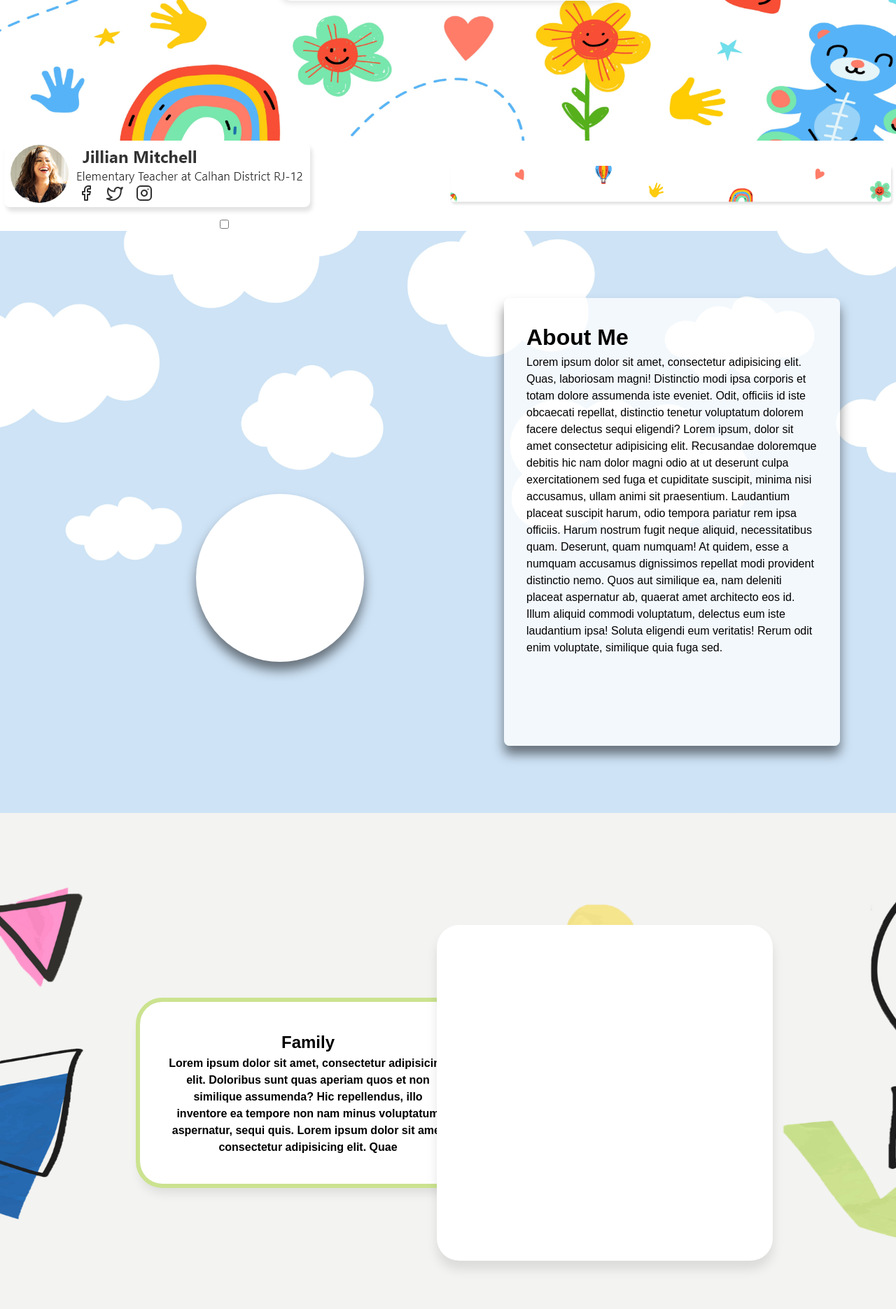
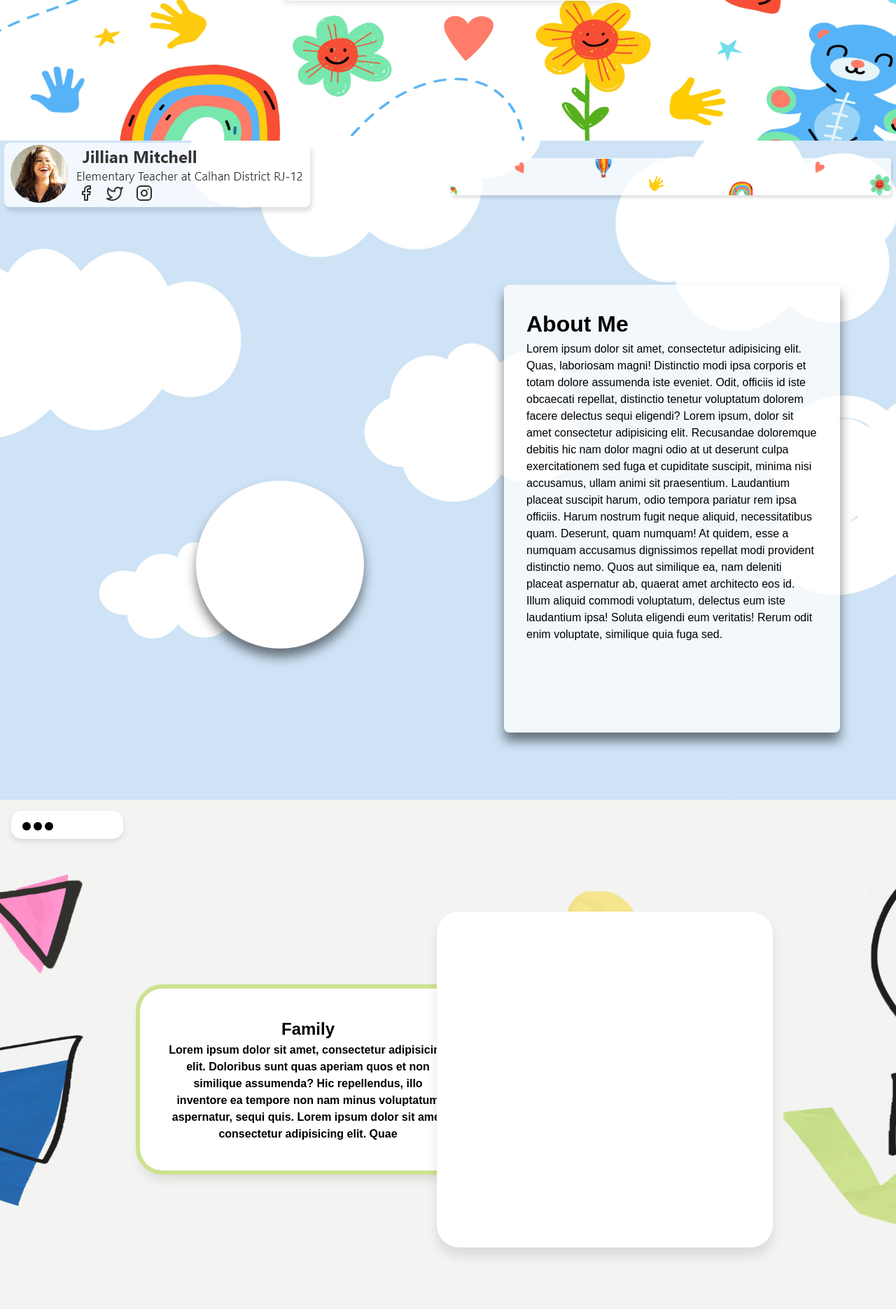
Before and after one commit to TysGitCode/TysGitCode-VSCode, a PHP site: page /LandingPage.html in a window 1280 px wide; the page is wider, and only the part inside the window is pictured. Shown: the part 599-2470 px from the top of that part at 70% size. Run offline with PHP 8.4, Linux system fonts and the light colour scheme.

Commit message:
updated nav and fixed about me page background

```diff
--- a/Code/moms_website/LandingPage.css
+++ b/Code/moms_website/LandingPage.css
@@ -110,24 +110,6 @@ select {
 /*-----------------------------------------------------------------------------*/
 
 
-.menuBox
-{
-  grid-row: 1/2;
-  grid-column: 1/2;
-  position: absolute;
-  display: grid;
-  justify-self: left;
-  align-self: start;
-  width: 10rem;
-  height: 1rem;
-  background-color: white;
-  border-radius: 15px;
-  box-shadow: 0 4px 8px rgba(0, 0, 0, 0.1);
-  padding: 20px;
-  margin-top: 1rem;
-  margin-left: 1rem;
-}
-
 /*establishes the grid for the landing page*/
 .landingPageGrid {
   background-image: url("Images/landingBackground.jpg");
@@ -153,8 +135,8 @@ select {
   background-color: white;
   border-radius: 15px;
   box-shadow: 0 4px 8px rgba(0, 0, 0, 0.1);
-  padding: 20px;
-  margin: 20px;
+  padding: 1.25rem;
+  margin: 1.25rem;
 }
 
 /*Displays the landing Page welcome to Mrs. Mitchells Class text*/
@@ -177,6 +159,24 @@ select {
 
 
 /*-----------------------------------------------------------------------------*/
+
+.menuBox
+{
+  grid-row: 1/2;
+  grid-column: 1/2;
+  position: absolute;
+  display: grid;
+  justify-self: left;
+  align-self: start;
+  width: 10rem;
+  height: 1rem;
+  background-color: white;
+  border-radius: 15px;
+  box-shadow: 0 4px 8px rgba(0, 0, 0, 0.1);
+  padding: 1.25rem;
+  margin-top: 1rem;
+  margin-left: 1rem;
+}
 
 /*Represents the unordered list of items in the nav*/
 nav ul
@@ -205,27 +205,36 @@ nav a
   text-decoration: none;
   font-size: 1rem;
   text-transform: uppercase;
+  opacity: 0;
+  transition: opacity 150ms ease-in-out;
 }
 
 /*Tells program what to do after hovering over the hyperlinks with the mouse (turns it to yellow)*/
 nav a:hover
 {
-  color: var(--clr-accent-800)
+  color: white;
 }
 
 /*Says when the nav-toggle "box" is checked (when the 3 menu dots are pressed) to set the display to block which overrides the previous display of none. */
 .nav-toggle:checked ~ nav {
-  display: block;
+  transform: scale(1, 1);
+}
+
+.nav-toggle:checked ~ nav a {
+  opacity: 1;
+  transition: opacity 250ms ease-in-out 250ms
 }
 
 /*The entire nav and background*/
 nav {
+  padding: .25rem;
   margin-top: 5rem;
-  display: none;
-  text-align: center;
-  justify-self: center;
-  width: 15rem;
-  height: 20rem;
+  transform: scale(1, 0);
+  transform-origin: top;
+  transition: transform 400ms ease-in-out;
+  text-align: left;
+  width: 17rem;
+  height: 17rem;
   background-color: rgba(255, 255, 255, 1);
   border-radius: .5rem;
   box-shadow: 0 .75rem 1rem rgba(0, 0, 0, 0.5);
@@ -272,17 +281,42 @@ nav {
   right: 2rem;
 }
 
+.homeLink:hover{
+  background-color: var(--clr-accent-800)
+}
 
+.aboutLink:hover{
+  background-color: var(--clr-accent-800)
+}
 
+.scheduleLink:hover{
+  background-color: var(--clr-accent-800)
+}
+
+.homeworkLink:hover{
+  background-color: var(--clr-accent-800)
+}
+
+.curriculumLink:hover{
+  background-color: var(--clr-accent-800)
+}
+
+.classroomManagementLink:hover{
+  background-color: var(--clr-accent-800)
+}
+
+.communicationLink:hover{
+  background-color: var(--clr-accent-800)
+}
 
 /*-----------------------------------------------------------------------------*/
+
 
 /*Sets a grid up for the header and styles it*/
 .header {
   display: grid;
   grid-template-columns: 50%;
   align-items: center;
-  background-color: #ffffff;
 }
 
 
@@ -306,10 +340,13 @@ nav {
 
 /*-----------------------------------------------------------------------------*/
 
-
+.aboutMeBackground
+{
+  background-image: url("Images/cloudBackground.png");
+}
 /*Sets up the background and grid for the first about me page*/
 .aboutMePageGrid {
-  background-image: url("Images/cloudBackground.png");
+
 
   min-height: 100vh;
   background-size: cover;
@@ -883,3 +920,24 @@ nav {
   padding: 2rem;
   margin: 2rem;
 }
+
+/*Questions*/
+/*
+
+1) Why does my nav only display on the top page instead of all of the pages? (Line 161)
+2) How to make the colors in the Nav fill the entirety of the box instead of the weird block it does now?
+3) How to make the nav box go over the original menu box?
+4) How to change all of the boxes that have text input so that my mom can input text too?
+ Maybe also make it so she could change the pictures?
+
+
+
+
+
+
+
+
+
+
+
+*/
--- a/Code/moms_website/LandingPage.html
+++ b/Code/moms_website/LandingPage.html
@@ -20,12 +20,14 @@
       <div class="clickedMenu">
       <input type="checkbox" id="nav-toggle" class="nav-toggle">
       <nav>
-          <ul>
-          <li><a href="#">Home</a></li>
-          <li><a href="#">About</a></li>
-          <li><a href="#">Schedule</a></li>
-          <li><a href="#">Documentation</a></li>
-          </ul>
+        <ul>
+        <li class="homeLink"><a href="#">Home</a></li>
+        <li class="aboutLink"><a href="#">About</a></li>
+        <li class="scheduleLink"><a href="#">Schedule</a></li>
+        <li class="curriculumLink"><a href="#">Homework</a></li>
+        <li class="homeworkLink"><a href="#">Curriculum</a></li>
+        <li class="classroomManagementLink"><a href="#">Classroom Management</a></li>
+        <li class="communicationLink"><a href="#">Communication</a></li>
       </nav>
       <label for="nav-toggle" class="nav-toggle-label">
       <span></span>
@@ -47,26 +49,17 @@
       </div>
     </section>
 
+    <!--Page-->
+    <div class="aboutMeBackground">
 
-
-    <!--Page-->
-    <header class="header">
+    <section class="header">
       <div class="profileSummary">
         <img src="Images/profileSummary.png" alt="" />
       </div>
       <div class="navBarBackground">
         <img src="Images/navBarBackground.png" alt="" />
       </div>
-      <input type="checkbox" class=nav-toggle>
-    <nav>
-        <ul>
-        <li><a href="#">Home</a></li>
-        <li><a href="#">About</a></li>
-        <li><a href="#">Schedule</a></li>
-        <li><a href="#">Documentation</a></li>
-        </ul>
-    </nav>
-    </header>
+  </section>
 
     <section class="aboutMePageGrid">
       <div class="shadowBoxAboutMeIMG">
@@ -84,8 +77,31 @@
         </p>
       </div>
     </section>
+  </div>
 
     <!--Page-->
+    <header class="menuBox">
+      <div class="menuDots">
+      <img src="" alt="">
+      </div>
+      <div class="clickedMenu">
+      <input type="checkbox" id="nav-toggle" class="nav-toggle">
+      <nav>
+        <ul>
+        <li><a href="#">Home</a></li>
+        <li><a href="#">About</a></li>
+        <li><a href="#">Schedule</a></li>
+        <li><a href="#">Homework</a></li>
+        <li><a href="#">Curriculum</a></li>
+        <li><a href="#">Classroom Management</a></li>
+        <li><a href="#">Communication</a></li>
+      </nav>
+      <label for="nav-toggle" class="nav-toggle-label">
+      <span></span>
+    </label>
+    </div>
+    </header>
+
     <section class="aboutMePageGridFamily">
       <div class="aboutMePageGridText2Left shadowBoxAboutMeFamily">
         <h2 class="text-center">Family</h2>
@@ -98,6 +114,28 @@
     </section>
 
     <!--Page-->
+    <header class="menuBox">
+      <div class="menuDots">
+      <img src="" alt="">
+      </div>
+      <div class="clickedMenu">
+      <input type="checkbox" id="nav-toggle" class="nav-toggle">
+      <nav>
+        <ul>
+        <li><a href="#">Home</a></li>
+        <li><a href="#">About</a></li>
+        <li><a href="#">Schedule</a></li>
+        <li><a href="#">Homework</a></li>
+        <li><a href="#">Curriculum</a></li>
+        <li><a href="#">Classroom Management</a></li>
+        <li><a href="#">Communication</a></li>
+      </nav>
+      <label for="nav-toggle" class="nav-toggle-label">
+      <span></span>
+    </label>
+    </div>
+    </header>
+
     <section class="aboutmePageGridHobbies">
       <div class="shadowBoxAboutMeIMGLeft">
       </div>
@@ -112,6 +150,28 @@
     </section>
 
     <!--Page-->
+    <header class="menuBox">
+      <div class="menuDots">
+      <img src="" alt="">
+      </div>
+      <div class="clickedMenu">
+      <input type="checkbox" id="nav-toggle" class="nav-toggle">
+      <nav>
+        <ul>
+        <li><a href="#">Home</a></li>
+        <li><a href="#">About</a></li>
+        <li><a href="#">Schedule</a></li>
+        <li><a href="#">Homework</a></li>
+        <li><a href="#">Curriculum</a></li>
+        <li><a href="#">Classroom Management</a></li>
+        <li><a href="#">Communication</a></li>
+      </nav>
+      <label for="nav-toggle" class="nav-toggle-label">
+      <span></span>
+    </label>
+    </div>
+    </header>
+
     <section class="aboutmePageGridEducation">
       <div class="aboutMePageGridText2Left shadowBoxAboutMeEducation">
         <h2 class="text-center">Education</h2>
@@ -129,6 +189,28 @@
     </section>
 
     <!--Page-->
+    <header class="menuBox">
+      <div class="menuDots">
+      <img src="" alt="">
+      </div>
+      <div class="clickedMenu">
+      <input type="checkbox" id="nav-toggle" class="nav-toggle">
+      <nav>
+        <ul>
+        <li><a href="#">Home</a></li>
+        <li><a href="#">About</a></li>
+        <li><a href="#">Schedule</a></li>
+        <li><a href="#">Homework</a></li>
+        <li><a href="#">Curriculum</a></li>
+        <li><a href="#">Classroom Management</a></li>
+        <li><a href="#">Communication</a></li>
+      </nav>
+      <label for="nav-toggle" class="nav-toggle-label">
+      <span></span>
+    </label>
+    </div>
+    </header>
+
     <section class="aboutmePageGridExperience">
       <div class="shadowBoxAboutMeIMGLeft">
       </div>
@@ -144,6 +226,28 @@
     </section>
 
     <!--Page-->
+    <header class="menuBox">
+      <div class="menuDots">
+      <img src="" alt="">
+      </div>
+      <div class="clickedMenu">
+      <input type="checkbox" id="nav-toggle" class="nav-toggle">
+      <nav>
+        <ul>
+        <li><a href="#">Home</a></li>
+        <li><a href="#">About</a></li>
+        <li><a href="#">Schedule</a></li>
+        <li><a href="#">Homework</a></li>
+        <li><a href="#">Curriculum</a></li>
+        <li><a href="#">Classroom Management</a></li>
+        <li><a href="#">Communication</a></li>
+      </nav>
+      <label for="nav-toggle" class="nav-toggle-label">
+      <span></span>
+    </label>
+    </div>
+    </header>
+
     <section class="aboutmePageGridOther">
       <div class="aboutMePageGridText2Left shadowBoxAboutMeOther">
         <h2 class="text-center">Other Involvement and Recognition</h2>
@@ -161,6 +265,28 @@
 
 
     <!--Page-->
+    <header class="menuBox">
+      <div class="menuDots">
+      <img src="" alt="">
+      </div>
+      <div class="clickedMenu">
+      <input type="checkbox" id="nav-toggle" class="nav-toggle">
+      <nav>
+        <ul>
+        <li><a href="#">Home</a></li>
+        <li><a href="#">About</a></li>
+        <li><a href="#">Schedule</a></li>
+        <li><a href="#">Homework</a></li>
+        <li><a href="#">Curriculum</a></li>
+        <li><a href="#">Classroom Management</a></li>
+        <li><a href="#">Communication</a></li>
+      </nav>
+      <label for="nav-toggle" class="nav-toggle-label">
+      <span></span>
+    </label>
+    </div>
+    </header>
+
     <section class="docPageBackgroundScheduleGrid">
       <div class="scheduleNoteLeft">
         <img src="Images/NoteLeft.png" alt="">
@@ -177,6 +303,28 @@
     </section>
 
     <!--Page-->
+    <header class="menuBox">
+      <div class="menuDots">
+      <img src="" alt="">
+      </div>
+      <div class="clickedMenu">
+      <input type="checkbox" id="nav-toggle" class="nav-toggle">
+      <nav>
+        <ul>
+        <li><a href="#">Home</a></li>
+        <li><a href="#">About</a></li>
+        <li><a href="#">Schedule</a></li>
+        <li><a href="#">Homework</a></li>
+        <li><a href="#">Curriculum</a></li>
+        <li><a href="#">Classroom Management</a></li>
+        <li><a href="#">Communication</a></li>
+      </nav>
+      <label for="nav-toggle" class="nav-toggle-label">
+      <span></span>
+    </label>
+    </div>
+    </header>
+
     <section class="docPageBackground docPageHomeworkGrid">
       <div class="shadowBoxDocHomeworkLeft">
         <p>
@@ -196,6 +344,28 @@
     </section>
 
     <!--Page-->
+    <header class="menuBox">
+      <div class="menuDots">
+      <img src="" alt="">
+      </div>
+      <div class="clickedMenu">
+      <input type="checkbox" id="nav-toggle" class="nav-toggle">
+      <nav>
+        <ul>
+        <li><a href="#">Home</a></li>
+        <li><a href="#">About</a></li>
+        <li><a href="#">Schedule</a></li>
+        <li><a href="#">Homework</a></li>
+        <li><a href="#">Curriculum</a></li>
+        <li><a href="#">Classroom Management</a></li>
+        <li><a href="#">Communication</a></li>
+      </nav>
+      <label for="nav-toggle" class="nav-toggle-label">
+      <span></span>
+    </label>
+    </div>
+    </header>
+
     <section class="docPageBackground docPageCurriculumGrid">
       <div class="shadowBoxDocCurriculumLeft1">
         <p>
@@ -230,6 +400,28 @@
     </section>
 
     <!--Page-->
+    <header class="menuBox">
+      <div class="menuDots">
+      <img src="" alt="">
+      </div>
+      <div class="clickedMenu">
+      <input type="checkbox" id="nav-toggle" class="nav-toggle">
+      <nav>
+        <ul>
+        <li><a href="#">Home</a></li>
+        <li><a href="#">About</a></li>
+        <li><a href="#">Schedule</a></li>
+        <li><a href="#">Homework</a></li>
+        <li><a href="#">Curriculum</a></li>
+        <li><a href="#">Classroom Management</a></li>
+        <li><a href="#">Communication</a></li>
+      </nav>
+      <label for="nav-toggle" class="nav-toggle-label">
+      <span></span>
+    </label>
+    </div>
+    </header>
+
     <section class="docPageBackground docPageClassroomManagementGrid">
         <div class="shadowBoxDocClassroomManagement1">
           <h2 class="text-center classroomTitle">
@@ -252,6 +444,28 @@
     </section>
 
     <!--Page-->
+    <header class="menuBox">
+      <div class="menuDots">
+      <img src="" alt="">
+      </div>
+      <div class="clickedMenu">
+      <input type="checkbox" id="nav-toggle" class="nav-toggle">
+      <nav>
+        <ul>
+        <li><a href="#">Home</a></li>
+        <li><a href="#">About</a></li>
+        <li><a href="#">Schedule</a></li>
+        <li><a href="#">Homework</a></li>
+        <li><a href="#">Curriculum</a></li>
+        <li><a href="#">Classroom Management</a></li>
+        <li><a href="#">Communication</a></li>
+      </nav>
+      <label for="nav-toggle" class="nav-toggle-label">
+      <span></span>
+    </label>
+    </div>
+    </header>
+
     <section class="docPageBackground docPageClassroomManagementContinued">
         <div class="shadowBoxDocClassroomManagementContinued1">
           <h2 class="text-center managementContinuedTitle">Classroom Management Continued
@@ -273,6 +487,28 @@
     </section>
 
     <!--Page-->
+    <header class="menuBox">
+      <div class="menuDots">
+      <img src="" alt="">
+      </div>
+      <div>
+      <input type="checkbox" id="nav-toggle" class="nav-toggle">
+      <nav>
+        <ul>
+        <li><a href="#">Home</a></li>
+        <li><a href="#">About</a></li>
+        <li><a href="#">Schedule</a></li>
+        <li><a href="#">Homework</a></li>
+        <li><a href="#">Curriculum</a></li>
+        <li><a href="#">Classroom Management</a></li>
+        <li><a href="#">Communication</a></li>
+      </nav>
+      <label for="nav-toggle" class="nav-toggle-label">
+      <span></span>
+    </label>
+    </div>
+    </header>
+
     <section class="docPageBackground docPageCommunicationGrid">
       <div class="shadowBoxDocCommunication">
         <p>
```
